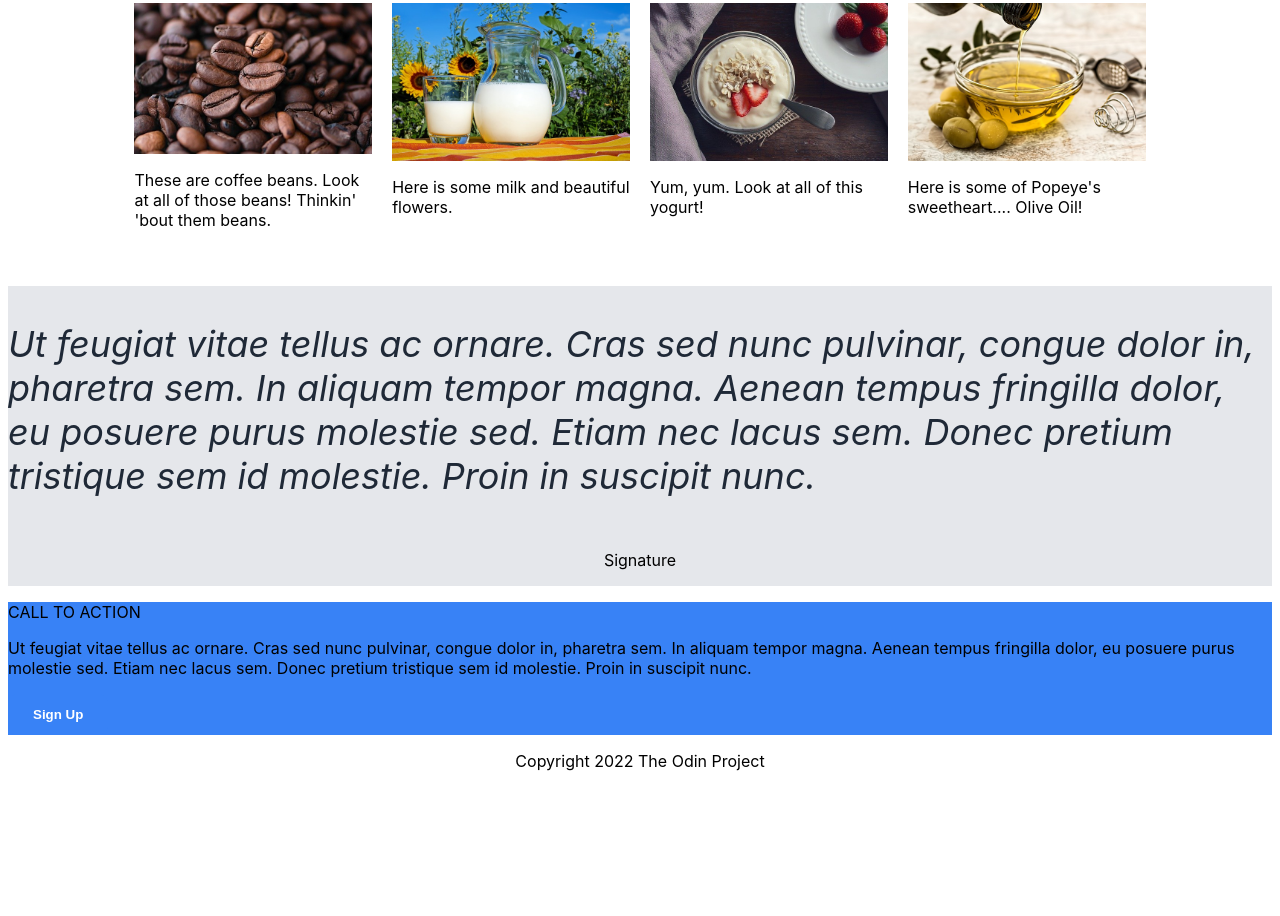
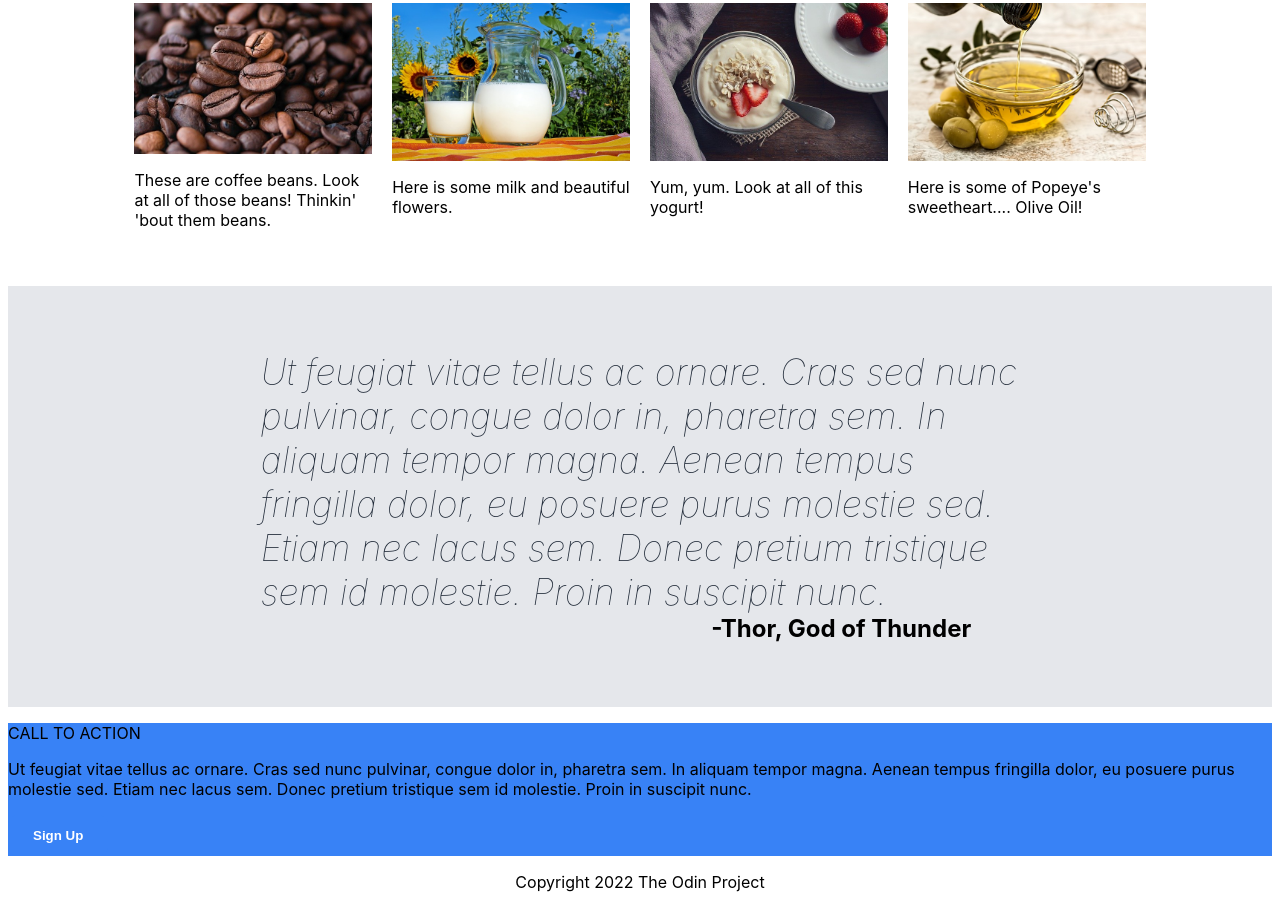
Before and after one commit to bmclark/odin-landing-page, a plain HTML site: page index.html in a window 1280 px wide. Shown: the part 634-1550 px from the top of the page. Before the commit the page ends 1429 px from the top, so only its background shows below. Drawn offline with Linux system fonts and the light colour scheme.

Commit message:
complete testimonial section alignment/styling

```diff
--- a/index.html
+++ b/index.html
@@ -50,8 +50,8 @@
         </div>
 
         <div class="testimonial">
-            <p class="test-text"> Ut feugiat vitae tellus ac ornare. Cras sed nunc pulvinar, congue dolor in, pharetra sem. In aliquam tempor magna. Aenean tempus fringilla dolor, eu posuere purus molestie sed. Etiam nec lacus sem. Donec pretium tristique sem id molestie. Proin in suscipit nunc. </p>
-            <p class="signature">Signature</p>
+            <p id="test-text"> Ut feugiat vitae tellus ac ornare. Cras sed nunc pulvinar, congue dolor in, pharetra sem. In aliquam tempor magna. Aenean tempus fringilla dolor, eu posuere purus molestie sed. Etiam nec lacus sem. Donec pretium tristique sem id molestie. Proin in suscipit nunc. </p>
+            <p id="signature">-Thor, God of Thunder</p>
         </div>
 
         <div class="cta">
--- a/style.css
+++ b/style.css
@@ -104,14 +104,23 @@ button {
     background-color: #e5e7eb;
     display: flex;
     flex-direction: column;
-    align-items: center;
+    padding: 64px 20%;
 }
 
-.test-text {
+#test-text {
     font-size: 36px;
-    font-weight: 400;
+    font-weight: 100;
     font-style: italic;
     color: #1f2937;
+    margin: 0;
+}
+
+#signature {
+    text-align: right;
+    font-weight: bold;
+    font-size: 24px;
+    margin: 0;
+    padding: 0 48px;
 }
 
 .cta-box {
```
